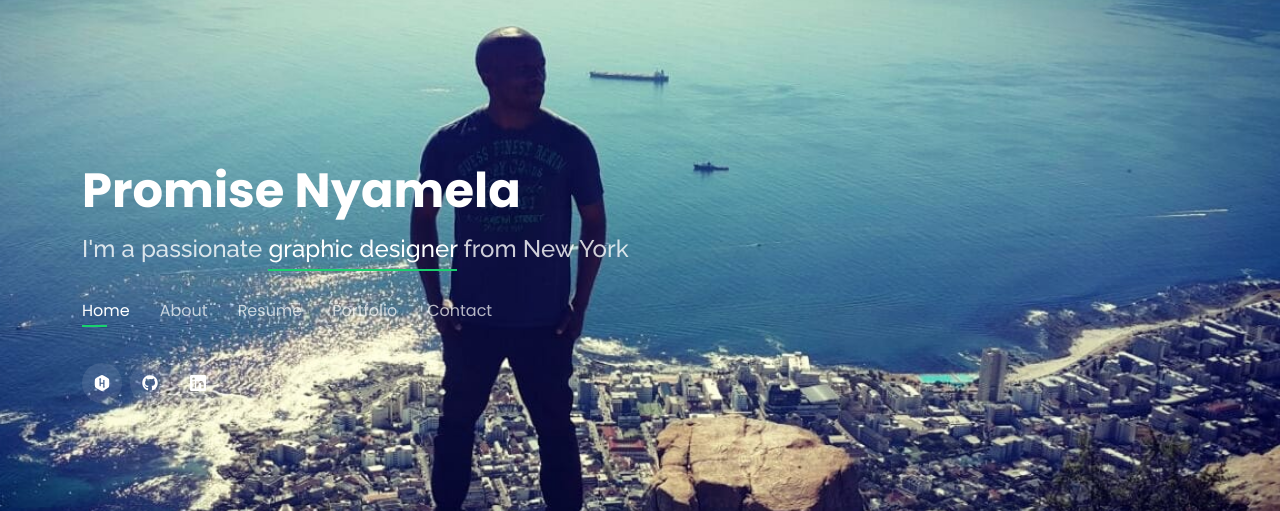
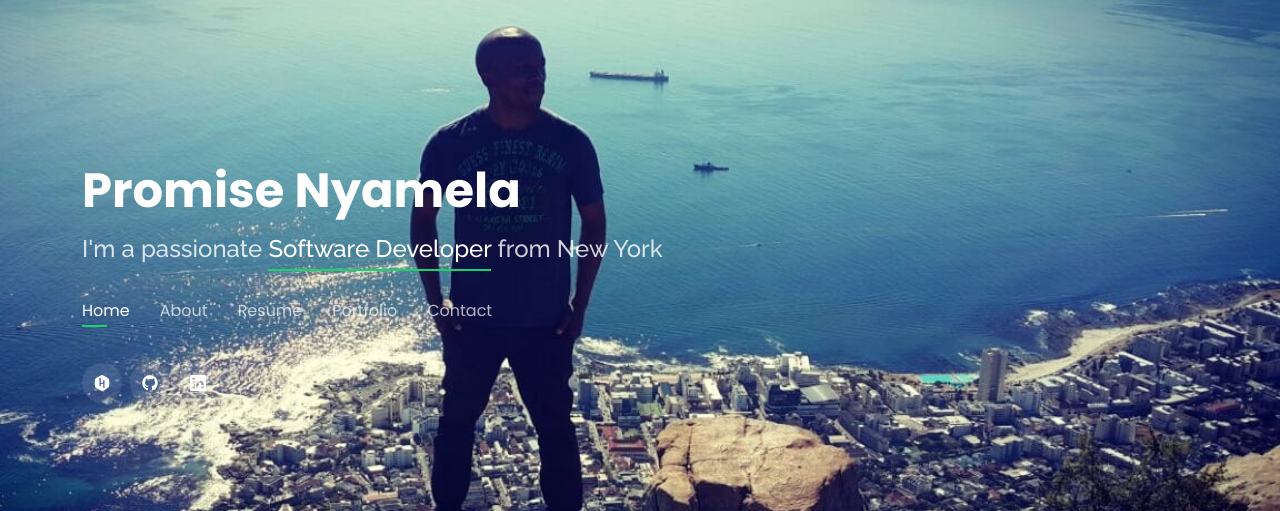
Before and after one commit to Makhosandile/profile, a Django app: page / in a window 1280 px wide. Shown: the part 115-626 px from the top of the page. Run offline with Django 3.2, Linux system fonts and the light colour scheme; data that the repository does not hold is empty; some libraries are stand-ins or nearby versions.

Commit message:
Update index page

```diff
--- a/templates/pages/index.html
+++ b/templates/pages/index.html
@@ -38,7 +38,7 @@
       <h1><a href="#header">Promise Nyamela</a></h1>
       <!-- Uncomment below if you prefer to use an image logo -->
       <!-- <a href="index.html" class="mr-auto"><img src="assets/img/logo.png" alt="" class="img-fluid"></a> -->
-      <h2>I'm a passionate <span>graphic designer</span> from New York</h2>
+      <h2>I'm a passionate <span>Software Developer</span> from New York</h2>
 
       <nav id="navbar" class="navbar">
         <ul>
```
